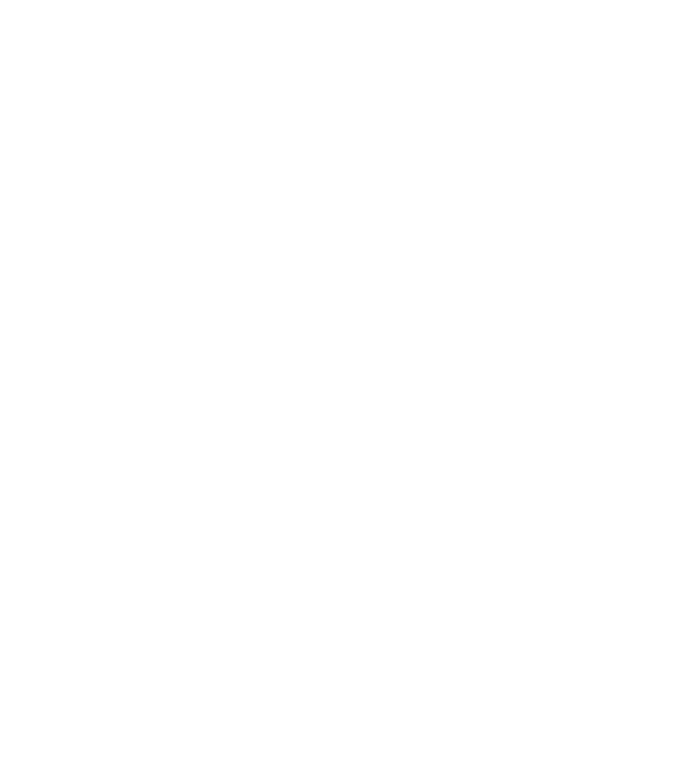
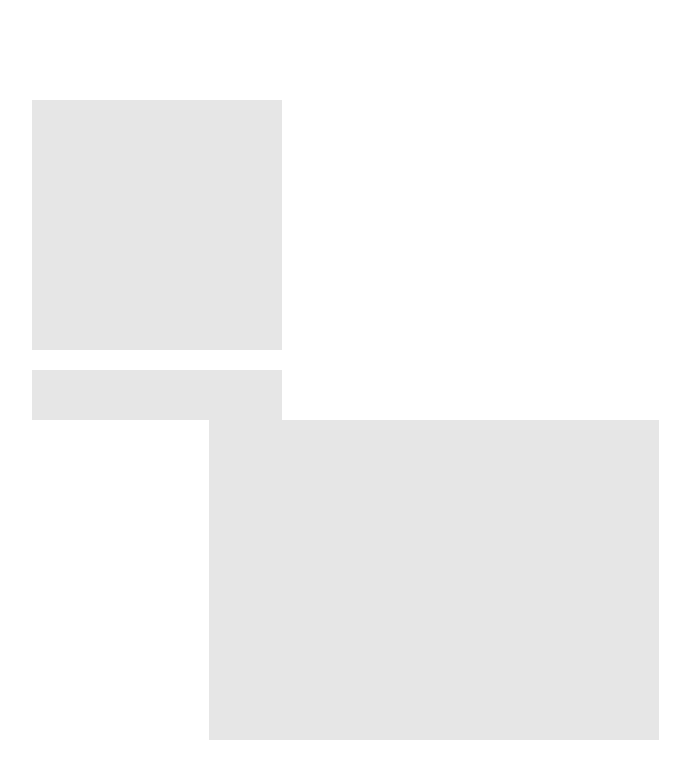
Before and after one commit to UtkaDolbokryak/learn-git, a React (Create React App) app: page / in a window 1280 px wide. Shown: the top 778 px of the page, without its empty margins (292-982 px from the left). Built offline with nearby package versions, Linux system fonts and the light colour scheme.

Commit message:
vk stranitsa

```diff
--- a/src/App/App.css
+++ b/src/App/App.css
@@ -0,0 +1,23 @@
+.wrapper {
+  background-color: rgb(230, 230, 230);
+  height: 250px;
+  width: 250px;
+  margin-left: 25%;
+  margin-top: 100px;
+}
+
+.wrapper1 {
+  background-color: rgb(230, 230, 230);
+  height: 50px;
+  width: 250px;
+  margin-left: 25%;
+  margin-top: 20px;
+}
+
+.wrapper2 {
+  background-color: rgb(230, 230, 230);
+  height: 320px;
+  width: 450px;
+  margin-left: 39%;
+  margin-bottom: 520px;
+}
--- a/src/App/App.js
+++ b/src/App/App.js
@@ -2,7 +2,13 @@
 import "./App.css";
 
 function App() {
-  return <div className="App"></div>;
+  return (
+    <div className="App">
+      <div className="wrapper"></div>
+      <div className="wrapper1"></div>
+      <div className="wrapper2"></div>
+    </div>
+  );
 }
 
 export default App;
```
